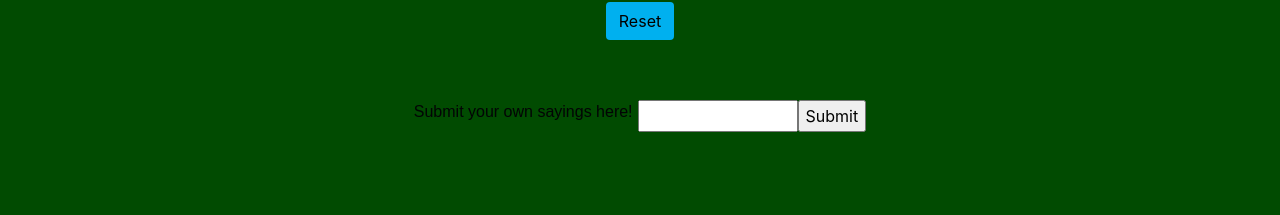
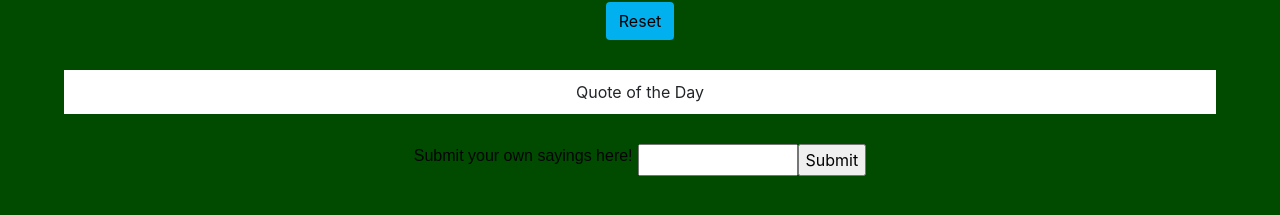
Before and after one commit to cemaytac/project1-quotes, a plain HTML site: page index.html in a window 1280 px wide. Shown: the part 187-402 px from the top of the page. Drawn offline with nearby package versions, Linux system fonts and the light colour scheme.

Commit message:
rss css updates

```diff
--- a/css/style.css
+++ b/css/style.css
@@ -75,6 +75,17 @@ footer {
   padding-right: 5px;
 }
 
+#dailyQuote {
+  display: flex;
+  justify-content: center;
+  align-items: center;
+  margin: auto;
+  background-color: white;
+  width: 90%;
+  padding: 5px;
+  text-align: center;
+}
+
 @media only screen and (max-width: 830px) {
   h1 {
     font-size: 36px;
--- a/index.html
+++ b/index.html
@@ -24,9 +24,8 @@
   </div>
   <button class='btn' id='resetButton'>Reset</button>
   <div class='box' id='boxDiv'></div>
-
-  <footer>
   <div id='dailyQuote'>
+    <p id='dailyQuote'>Quote of the Day</p>
     <script language="JavaScript"
       src="http://feedroll.com/rssviewer/feed2js.php?src=https%3A%2F%2Fapi.adviceslip.com%2Fdaily_adviceslip.rss&chan=y&desc=1&utf=y"
       charset="UTF-8" type="text/javascript"></script>
@@ -37,6 +36,8 @@
         RSS feed</a>
     </noscript>
   </div>
+  <footer>
+
     <form action="/submissions.php">
       <label id='sub-q' for="submission">Submit your own sayings here!</label>
       <input type="text" id="submission">
```
Lines whose indentation alone changed are shown as unchanged.
